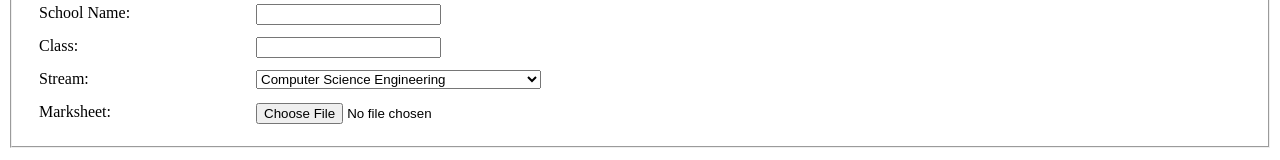
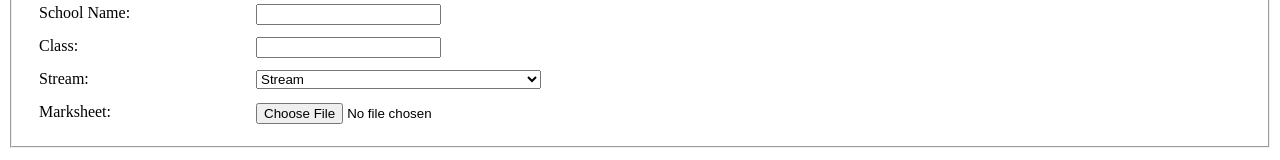
Before and after one commit to RaghavKakkar/CodingBlocks, a plain HTML site: page Biodata-Form/index.html in a window 1280 px wide. Shown: the part 368-528 px from the top of the page. Drawn offline with Linux system fonts and the light colour scheme.

Commit message:
Bio-data edit 1

```diff
--- a/Biodata-Form/index.html
+++ b/Biodata-Form/index.html
@@ -57,6 +57,7 @@
             <div>
                 <label for="stream">Stream: </label>
                 <select name="stream" id="stream">
+                    <option value="null" disabled selected hidden>Stream</option>
                     <option value="cse">Computer Science Engineering</option>
                     <option value="IT">Information Technology</option>
                     <option value="ece">Electronics and Communication Engineering</option>
```
